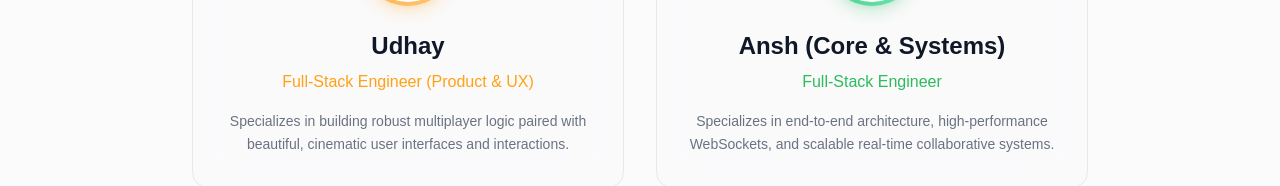
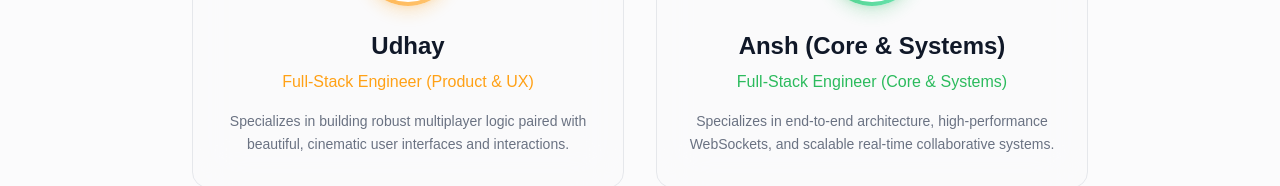
Before and after one commit to sup-Udh/link-up, a Next.js app: page / in a window 1280 px wide. Shown: the part 2852-3038 px from the top of the page. Built offline with nearby package versions, Linux system fonts and the light colour scheme.

Commit message:
Update page.tsx

```diff
--- a/app/page.tsx
+++ b/app/page.tsx
@@ -266,7 +266,7 @@ export default function Home() {
                 <div className="w-full h-full rounded-full bg-white dark:bg-[#1e1e1e] flex items-center justify-center text-3xl font-bold text-[#2cbb5d]">A</div>
               </div>
               <h3 className="text-2xl font-bold text-gray-900 dark:text-white mb-2">Ansh (Core & Systems)</h3>
-              <p className="text-[#2cbb5d] font-medium mb-4">Full-Stack Engineer</p>
+              <p className="text-[#2cbb5d] font-medium mb-4">Full-Stack Engineer (Core & Systems)</p>
               <p className="text-gray-500 dark:text-gray-400 text-sm leading-relaxed">
                 Specializes in end-to-end architecture, high-performance WebSockets, and scalable real-time collaborative systems.
               </p>
```
